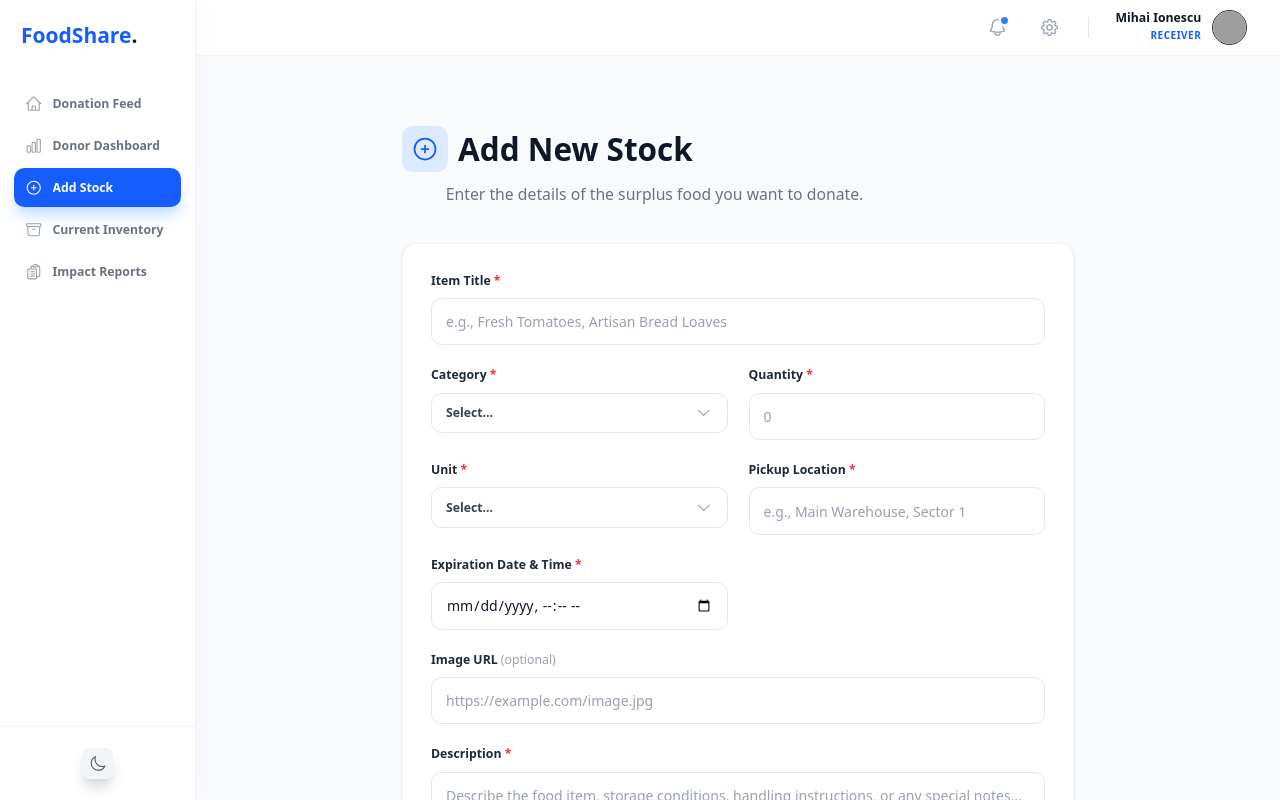
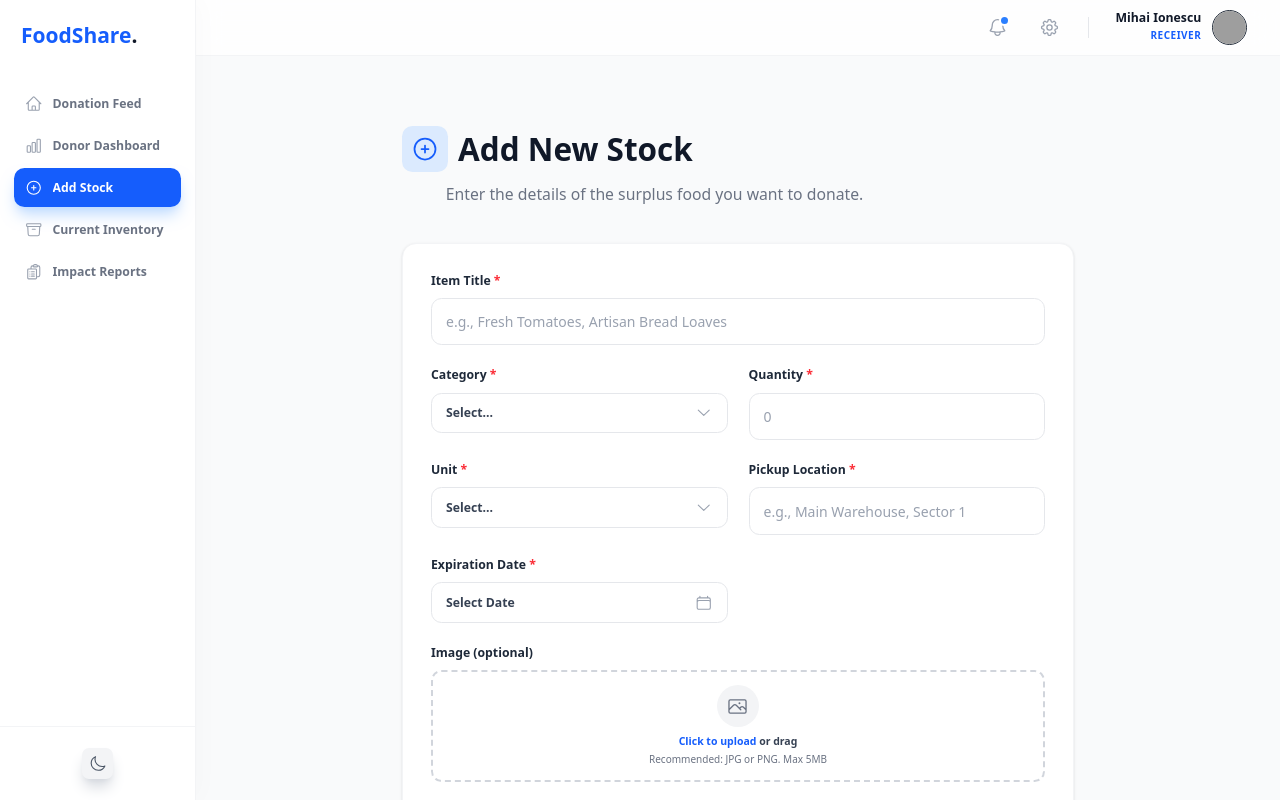
Before and after one commit to LeoMurjinschi/VLM, a React (Vite) app: page /add-stock in a window 1280 px wide. Built offline with nearby package versions, Linux system fonts and the light colour scheme; grey boxes are pictures that could not be loaded.

Commit message:
added a custom date picker , implemented the drag and drop to the add stock page

```diff
--- /dev/null
+++ b/src/components/UI/CustomDatePicker.tsx
@@ -0,0 +1,143 @@
+import React, { useState, useRef, useEffect } from 'react';
+import { useTheme } from '../../hooks/useTheme';
+import { CalendarIcon, ChevronLeftIcon, ChevronRightIcon } from '@heroicons/react/24/outline';
+
+interface CustomDatePickerProps {
+  value: string;
+  onChange: (value: string) => void;
+  hasError?: boolean;
+}
+
+const CustomDatePicker: React.FC<CustomDatePickerProps> = ({ value, onChange, hasError }) => {
+  const { theme } = useTheme();
+  const [isOpen, setIsOpen] = useState(false);
+  const containerRef = useRef<HTMLDivElement>(null);
+
+  // Parse existing date or default to today
+  const initialDate = value ? new Date(value) : new Date();
+  const [currentMonth, setCurrentMonth] = useState(initialDate.getMonth());
+  const [currentYear, setCurrentYear] = useState(initialDate.getFullYear());
+
+  useEffect(() => {
+    const handleClickOutside = (event: MouseEvent) => {
+      if (containerRef.current && !containerRef.current.contains(event.target as Node)) {
+        setIsOpen(false);
+      }
+    };
+    document.addEventListener('mousedown', handleClickOutside);
+    return () => document.removeEventListener('mousedown', handleClickOutside);
+  }, []);
+
+  const daysInMonth = new Date(currentYear, currentMonth + 1, 0).getDate();
+  const firstDayOfMonth = new Date(currentYear, currentMonth, 1).getDay();
+  // Adjust day 0 (Sunday) to 6 for standard Monday-start calendar
+  const startDay = firstDayOfMonth === 0 ? 6 : firstDayOfMonth - 1;
+
+  const handlePrevMonth = () => {
+    setCurrentMonth(prev => {
+      if (prev === 0) { setCurrentYear(y => y - 1); return 11; }
+      return prev - 1;
+    });
+  };
+
+  const handleNextMonth = () => {
+    setCurrentMonth(prev => {
+      if (prev === 11) { setCurrentYear(y => y + 1); return 0; }
+      return prev + 1;
+    });
+  };
+
+  const monthNames = ["January", "February", "March", "April", "May", "June", "July", "August", "September", "October", "November", "December"];
+
+  const handleDateSelect = (day: number) => {
+    // Format YYYY-MM-DD reliably avoiding TZ shift
+    const date = new Date(currentYear, currentMonth, day, 12);
+    const formatted = date.toISOString().split('T')[0];
+    onChange(formatted);
+    setIsOpen(false);
+  };
+
+  const displayDate = value ? value : 'Select Date';
+
+  return (
+    <div className="relative w-full" ref={containerRef}>
+      <button
+        type="button"
+        onClick={() => setIsOpen(!isOpen)}
+        className={`w-full border text-sm rounded-xl px-4 py-3 flex justify-between items-center transition-all outline-none
+          ${isOpen
+            ? theme === 'light'
+              ? 'border-blue-500 ring-2 ring-blue-100 text-blue-700 bg-white'
+              : 'border-blue-500 ring-2 ring-blue-900 text-blue-400 bg-gray-700'
+            : hasError
+              ? theme === 'light'
+                ? 'border-red-500 bg-red-50 text-red-900 ring-1 ring-red-500'
+                : 'border-red-500 bg-red-900/20 text-red-200 ring-1 ring-red-500'
+              : theme === 'light'
+                ? 'bg-white border-gray-200 text-gray-700 hover:border-blue-400'
+                : 'bg-gray-700 border-gray-600 text-gray-300 hover:border-blue-500'
+          }`}
+      >
+        <span className="font-bold truncate">{displayDate}</span>
+        <CalendarIcon className={`w-5 h-5 ${
+            isOpen ? theme === 'light' ? 'text-blue-500' : 'text-blue-400'
+            : theme === 'light' ? 'text-gray-400' : 'text-gray-500'
+        }`} />
+      </button>
+
+      {isOpen && (
+        <div className={`absolute z-50 mt-2 p-4 w-72 border rounded-2xl shadow-xl overflow-hidden animate-fade-in-up ${
+          theme === 'light' ? 'bg-white border-gray-100' : 'bg-gray-800 border-gray-700'
+        }`}>
+          <div className="flex justify-between items-center mb-4">
+            <button type="button" onClick={handlePrevMonth} className={`p-1.5 rounded-lg transition-colors ${theme === 'light' ? 'hover:bg-gray-100 text-gray-600' : 'hover:bg-gray-700 text-gray-300'}`}>
+              <ChevronLeftIcon className="w-5 h-5" />
+            </button>
+            <div className={`font-bold ${theme === 'light' ? 'text-gray-900' : 'text-gray-100'}`}>
+              {monthNames[currentMonth]} {currentYear}
+            </div>
+            <button type="button" onClick={handleNextMonth} className={`p-1.5 rounded-lg transition-colors ${theme === 'light' ? 'hover:bg-gray-100 text-gray-600' : 'hover:bg-gray-700 text-gray-300'}`}>
+              <ChevronRightIcon className="w-5 h-5" />
+            </button>
+          </div>
+
+          <div className="grid grid-cols-7 gap-1 text-center mb-2 border-b pb-2 border-gray-200 dark:border-gray-700">
+            {['Mo', 'Tu', 'We', 'Th', 'Fr', 'Sa', 'Su'].map(day => (
+              <div key={day} className={`text-xs font-bold ${theme === 'light' ? 'text-gray-400' : 'text-gray-500'}`}>
+                {day}
+              </div>
+            ))}
+          </div>
+
+          <div className="grid grid-cols-7 gap-1 text-center pt-2">
+            {Array.from({ length: startDay }).map((_, i) => <div key={`empty-${i}`} />)}
+            {Array.from({ length: daysInMonth }).map((_, i) => {
+              const day = i + 1;
+              const isSelected = value && new Date(value).getFullYear() === currentYear && new Date(value).getMonth() === currentMonth && new Date(value).getDate() === day;
+
+              return (
+                <button
+                  key={day}
+                  type="button"
+                  onClick={() => handleDateSelect(day)}
+                  className={`w-8 h-8 mx-auto rounded-full flex items-center justify-center text-sm font-semibold transition-colors
+                    ${isSelected
+                      ? 'bg-blue-600 text-white shadow-md'
+                      : theme === 'light'
+                        ? 'text-gray-700 hover:bg-blue-50 hover:text-blue-700'
+                        : 'text-gray-300 hover:bg-gray-700 hover:text-blue-400'
+                    }
+                  `}
+                >
+                  {day}
+                </button>
+              );
+            })}
+          </div>
+        </div>
+      )}
+    </div>
+  );
+};
+
+export default CustomDatePicker;
--- a/src/pages/AddStock.tsx
+++ b/src/pages/AddStock.tsx
@@ -2,6 +2,8 @@ import React, { useState, useCallback } from 'react';
 import { PlusCircleIcon, CheckCircleIcon } from '@heroicons/react/24/outline';
 import { toast } from 'react-toastify';
 import Select from '../components/UI/Select';
+import ImageDragDrop from '../components/UI/ImageDragDrop';
+import CustomDatePicker from '../components/UI/CustomDatePicker';
 import { useTheme } from '../hooks/useTheme';
 import { addInventoryItem } from '../services/inventoryService';
 import { useInventory } from '../context/InventoryContext';
@@ -276,30 +278,22 @@ const handleSubmit = useCallback(async (e: React.FormEvent<HTMLFormElement>) =>
 
               <div>
                 <label htmlFor="expirationDate" className={`block text-sm font-semibold mb-2.5 ${theme === 'light' ? 'text-gray-800' : 'text-gray-200'}`}>
-                  Expiration Date & Time <span className="text-red-500">*</span>
+                  Expiration Date <span className="text-red-500">*</span>
                 </label>
-                <input
-                  type="datetime-local"
-                  id="expirationDate"
-                  name="expirationDate"
-                  value={formState.expirationDate}
-                  onChange={handleInputChange}
-                  className={getInputClass('expirationDate')}
-                />
+                <div className="relative z-10">
+                  <CustomDatePicker
+                    value={formState.expirationDate}
+                    onChange={(val) => handleSelectChange('expirationDate', val)}
+                    hasError={hasError('expirationDate')}
+                  />
+                </div>
               </div>
 
               <div className="md:col-span-2">
-                <label htmlFor="image" className={`block text-sm font-semibold mb-2.5 ${theme === 'light' ? 'text-gray-800' : 'text-gray-200'}`}>
-                  Image URL <span className="text-gray-400 font-normal">(optional)</span>
-                </label>
-                <input
-                  type="url"
-                  id="image"
-                  name="image"
+                <ImageDragDrop
                   value={formState.image}
-                  onChange={handleInputChange}
-                  placeholder="https://example.com/image.jpg"
-                  className={getInputClass('image')}
+                  onChange={(base64String) => handleSelectChange('image', base64String || '')}
+                  label="Image (optional)"
                 />
               </div>
 
--- a/src/pages/Settings.tsx
+++ b/src/pages/Settings.tsx
@@ -4,7 +4,6 @@ import { useAuth } from '../context/AuthContext';
 import { toast } from 'react-toastify';
 import { SpinnerLoader, ErrorState } from '../components/UI/StateIndicators';
 import {
-  ArrowRightOnRectangleIcon,
   UserIcon,
   BriefcaseIcon,
   Cog6ToothIcon,
@@ -31,7 +30,7 @@ interface UserPreferences {
 
 const Settings: React.FC = () => {
   const { theme, toggleTheme } = useTheme();
-  const { user, updateUser, logout } = useAuth();
+  const { user, updateUser } = useAuth();
 
   const [formData, setFormData] = useState(user);
   const [preferences, setPreferences] = useState<UserPreferences>({ theme: 'light', notifications: true, emailUpdates: true });
@@ -140,19 +139,13 @@ const Settings: React.FC = () => {
     });
   };
 
-  const handleLogout = useCallback(() => {
-    if (window.confirm('Are you sure you want to log out?')) {
-      logout();
-      toast.info('Logged out successfully.');
-    }
-  }, [logout]);
 
   if (loading) return <div className="pt-20"><SpinnerLoader /></div>;
   if (error) return <div className="pt-20"><ErrorState message={error} onRetry={() => window.location.reload()} /></div>;
   if (!formData || !user) return null;
 
   return (
-    <div className={`space-y-8 max-w-4xl mx-auto min-h-screen relative pb-10 ${theme === 'light' ? 'bg-gray-50' : 'bg-gray-900'}`}>
+    <div className={`space-y-8 max-w-7xl mx-auto min-h-screen relative pb-10 ${theme === 'light' ? 'bg-gray-50' : 'bg-gray-900'}`}>
 
 
       <div className={`pb-6 border-b ${theme === 'light' ? 'border-gray-100' : 'border-gray-700'}`}>
@@ -195,7 +188,7 @@ const Settings: React.FC = () => {
           <div className="flex-1 min-w-0">
             {activeTab === 'profile' && (
               <div className="animate-fade-in-up space-y-8">
-                <div className="w-full max-w-sm mx-auto">
+                <div className="w-full max-w-md">
                   <ProfileSummary user={formData} />
                 </div>
                 <PersonalInfoForm
@@ -243,17 +236,7 @@ const Settings: React.FC = () => {
           </div>
         </div>
 
-        <div className={`mt-4 pt-8 flex justify-center ${theme === 'light' ? 'border-t border-gray-200' : 'border-t border-gray-800'}`}>
-          <button
-            onClick={handleLogout}
-            className={`w-full max-w-sm flex items-center justify-center gap-2 px-4 py-3 font-bold rounded-xl transition-colors ${
-              theme === 'light' ? 'bg-red-50 text-red-600 hover:bg-red-100 hover:shadow-sm' : 'bg-red-900/20 text-red-400 hover:bg-red-900/40 hover:shadow-sm'
-            }`}
-          >
-            <ArrowRightOnRectangleIcon className="w-5 h-5" />
-            Sign Out
-          </button>
-        </div>
+
       </div>
     </div>
   );
```
